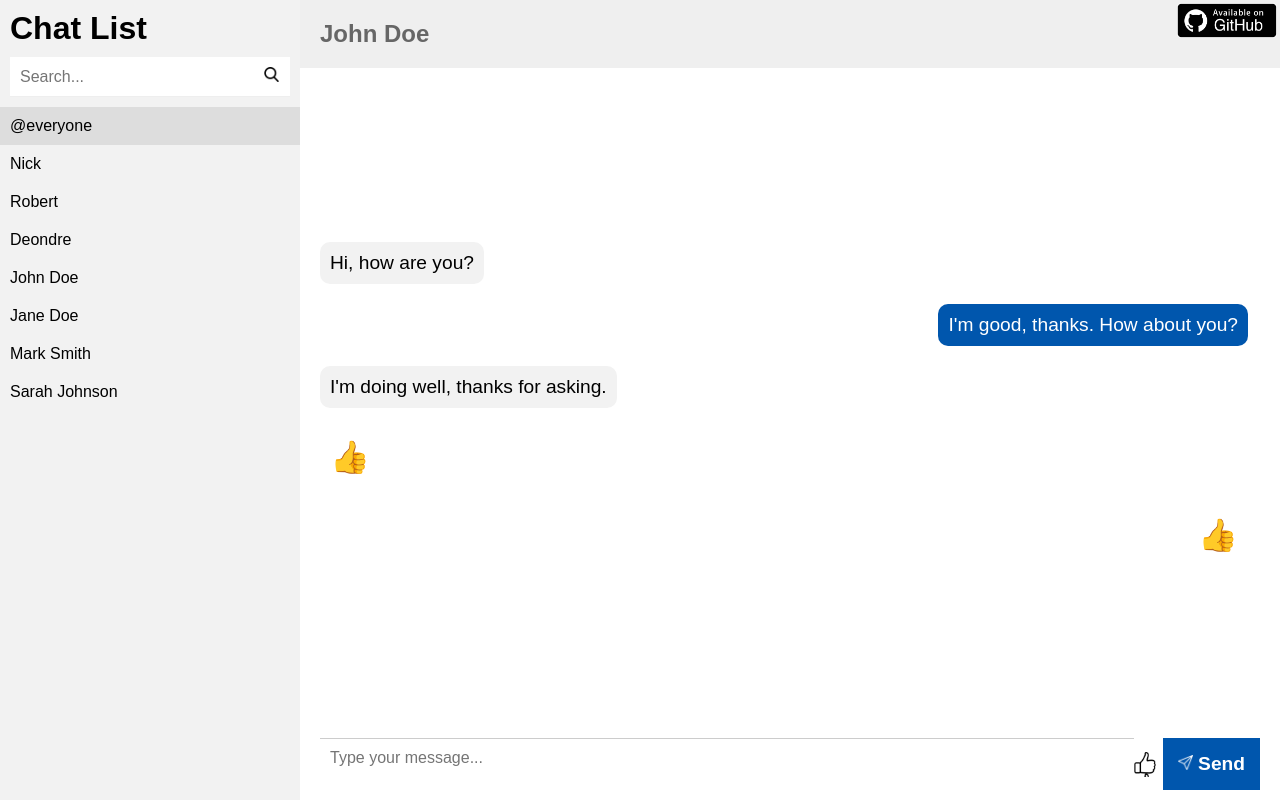
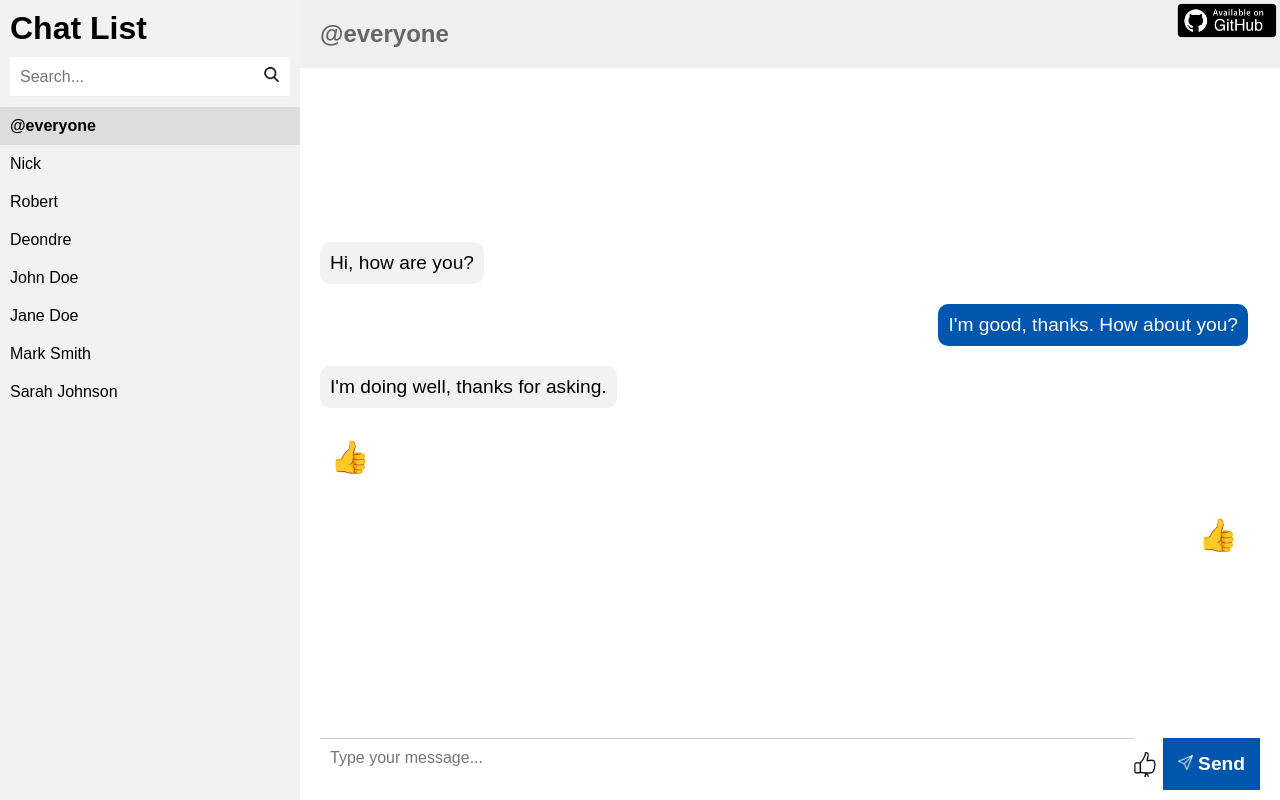
Before and after one commit to mahfuz225bd/messaging-app, a Flask app: page / in a window 1280 px wide. Run offline with Flask 3, Linux system fonts and the light colour scheme.

Commit message:
@everyone

```diff
--- a/static/default.css
+++ b/static/default.css
@@ -65,6 +65,11 @@ body {
 /* সাইডবার লিস্ট এলিমেন্ট আইটেম, যেটি সক্রিয় */
 .sidebar ul.chat-list li.active {
     background-color: #ddd;
+}
+
+/* সাইডবার লিস্ট এলিমেন্ট আইটেম, .everyone */
+.sidebar ul.chat-list li.everyone {
+    font-weight: bold;
 }
 
 /* চ্যাটবক্স */
--- a/templates/index.html
+++ b/templates/index.html
@@ -11,7 +11,7 @@
             </div>
         </hgroup>
         <ul class="chat-list" id="chatList">
-            <li class="active">@everyone</li>
+            <li class="active everyone">@everyone</li>
             {% for username in usernames %}
             <li>{{username}}</li>
             {% endfor %}
@@ -19,7 +19,7 @@
     </div>
     <div class="chatbox">
         <div class="contact-info">
-            <h2>John Doe</h2>
+            <h2>@everyone</h2>
         </div>
         <div class="conversation" id="conversation">
             <div class="message received" title="John Doe at Friday, March 17, 2023 at 8:36:59 PM">Hi, how are
```
